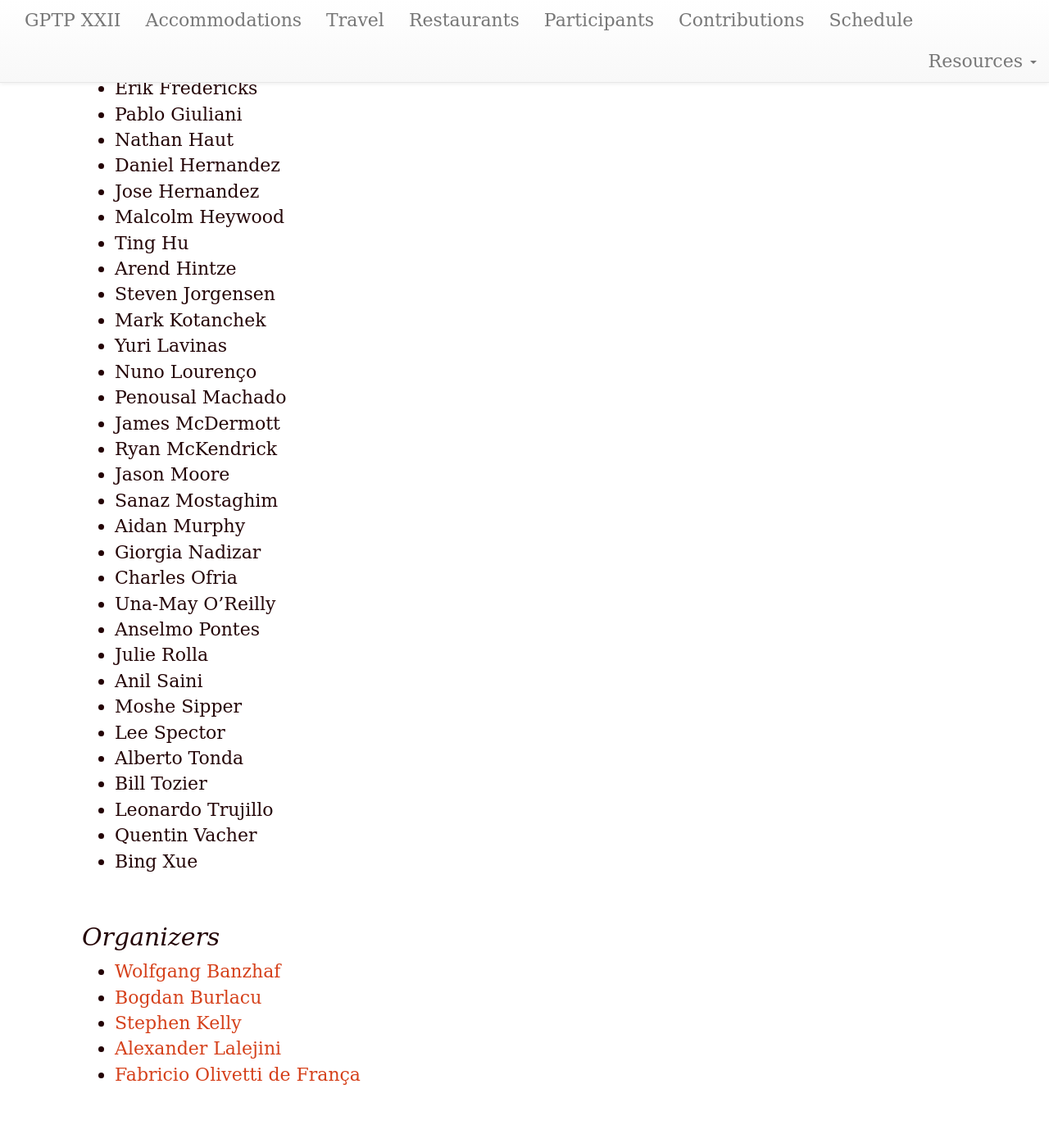
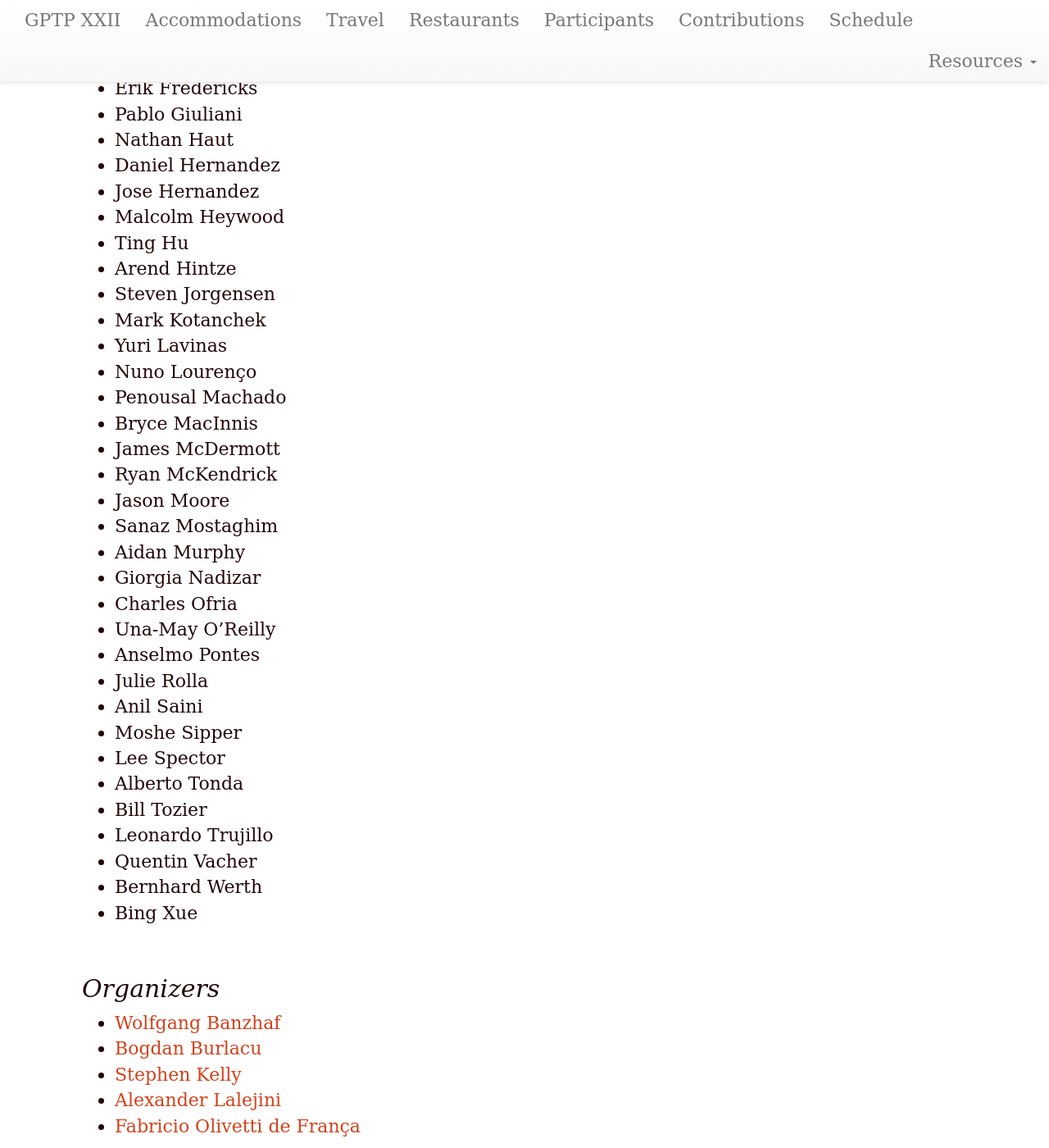
Before and after one commit to GPTP-workshop/gptp-workshop.github.io, a Jekyll site: the page built from attendees.md, in a window 1280 px wide and 1400 px high, scrolled down 794 px. Shown: the whole window at 82% size. Built offline with Jekyll 4.4.1, drawn with Linux system fonts in a browser that asks for light colours; our own code applies the rules of GitHub Pages for plain Markdown files; before the commit the page ends 2131 px from its top, so only the background shows below that.

Commit message:
update attendees list

```diff
--- a/attendees.md
+++ b/attendees.md
@@ -36,6 +36,7 @@ year: 2025
 - Yuri Lavinas
 - Nuno Lourenço
 - Penousal Machado
+- Bryce MacInnis
 - James McDermott
 - Ryan McKendrick
 - Jason Moore
@@ -53,6 +54,7 @@ year: 2025
 - Bill Tozier
 - Leonardo Trujillo
 - Quentin Vacher
+- Bernhard Werth
 - Bing Xue
 
 ## Organizers
```
